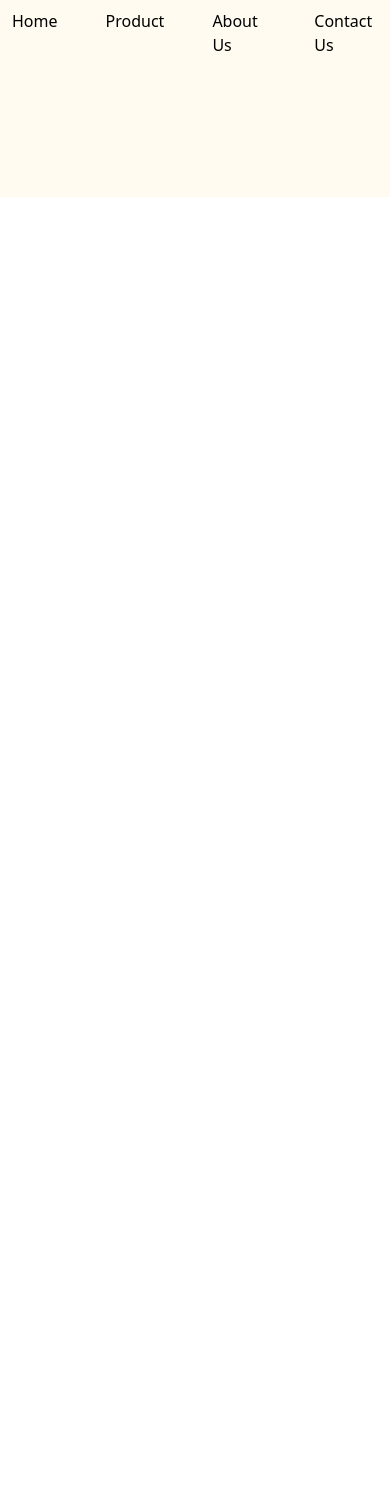
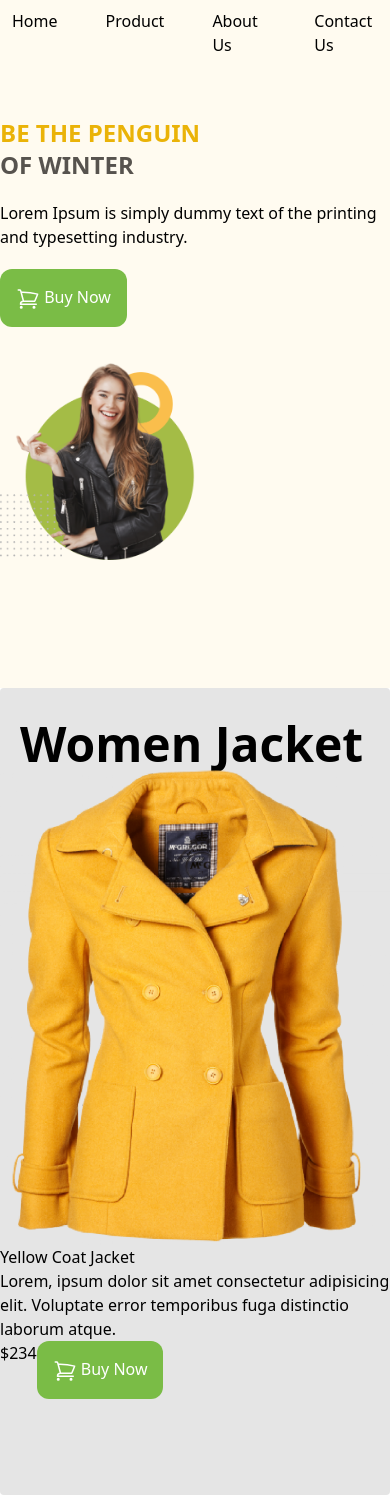
Before and after one commit to nusratshauoly/Penguin-fashion-tailwind, a plain HTML site: page index.html in a window 390 px wide. Shown: the part 91-1586 px from the top of the page. Before the commit the page ends 844 px from the top, so only its background shows below. Drawn offline with nearby package versions, Linux system fonts and the light colour scheme.

Commit message:
introduction is complete

```diff
--- a/index.html
+++ b/index.html
@@ -15,10 +15,13 @@
               colors: {
                 clifford: '#da373d',
                 penguin: '#FFFBF0',
+                button: '#7ABC46',
+                mainBackground:'#E5E5E5',
               }
             }
           }
         }
+
       </script>
     </head>
     <body>
@@ -39,13 +42,54 @@
               </ul>
             </nav>
           </div>
-
-
-
         </section>
         <!-- Introduction part -->
-        <section></section>
+        <section class="container mx-auto pt-12 sm:flex items-center justify-around">
+          <div class="space-y-5">
+            <h1 class="uppercase text-2xl sm:text-5xl font-bold space-y-5 ">
+               <span class="text-yellow-500">Be the Penguin</span>
+               <br>
+               <span class="text-stone-600">of winter</span>
+            </h1>
+            <p>Lorem Ipsum is simply dummy text of the printing
+              and typesetting industry.</p>
+              <button class="px-4 py-4 bg-button text-white rounded-xl sm:mx-auto"><svg xmlns="http://www.w3.org/2000/svg" fill="none" viewBox="0 0 24 24" stroke-width="1.5" stroke="currentColor" class="w-6 h-6 inline">
+                <path stroke-linecap="round" stroke-linejoin="round" d="M2.25 3h1.386c.51 0 .955.343 1.087.835l.383 1.437M7.5 14.25a3 3 0 00-3 3h15.75m-12.75-3h11.218c1.121-2.3 2.1-4.684 2.924-7.138a60.114 60.114 0 00-16.536-1.84M7.5 14.25L5.106 5.272M6 20.25a.75.75 0 11-1.5 0 .75.75 0 011.5 0zm12.75 0a.75.75 0 11-1.5 0 .75.75 0 011.5 0z" />
+              </svg>
+              Buy Now</button>
+          </div>
+          <div class="pt-8 sm:pt-0">
+             <img class="w-1/2 sm:w-full" src="./images/model.png" alt="">
+          </div>
+        </section>
       </header>
+
+      <!-- product:main part start -->
+      <main class="container bg-mainBackground rounded mx-auto">
+       <!-- women jacket -->
+        <section class="pt-8 pb-24">
+          <h2 class="text-5xl font-bold pl-5">Women Jacket</h2>
+          <div>
+            <div>
+
+              <div>
+                <img src="./images/jacket-1.png" alt="">
+              </div>
+              <h3>Yellow Coat Jacket</h3>
+              <p>Lorem, ipsum dolor sit amet consectetur adipisicing elit. Voluptate error temporibus fuga distinctio laborum atque.</p>
+
+              <div class="flex">
+                <h2>$234</h2>
+                <button class="px-4 py-4 bg-button text-white rounded-xl sm:mx-auto"><svg xmlns="http://www.w3.org/2000/svg" fill="none" viewBox="0 0 24 24" stroke-width="1.5" stroke="currentColor" class="w-6 h-6 inline">
+                  <path stroke-linecap="round" stroke-linejoin="round" d="M2.25 3h1.386c.51 0 .955.343 1.087.835l.383 1.437M7.5 14.25a3 3 0 00-3 3h15.75m-12.75-3h11.218c1.121-2.3 2.1-4.684 2.924-7.138a60.114 60.114 0 00-16.536-1.84M7.5 14.25L5.106 5.272M6 20.25a.75.75 0 11-1.5 0 .75.75 0 011.5 0zm12.75 0a.75.75 0 11-1.5 0 .75.75 0 011.5 0z" />
+                </svg>
+                Buy Now</button>
+              </div>
+            </div>
+          </div>
+        </section>
+
+      </main>
 
     </body>
 </html>
```
